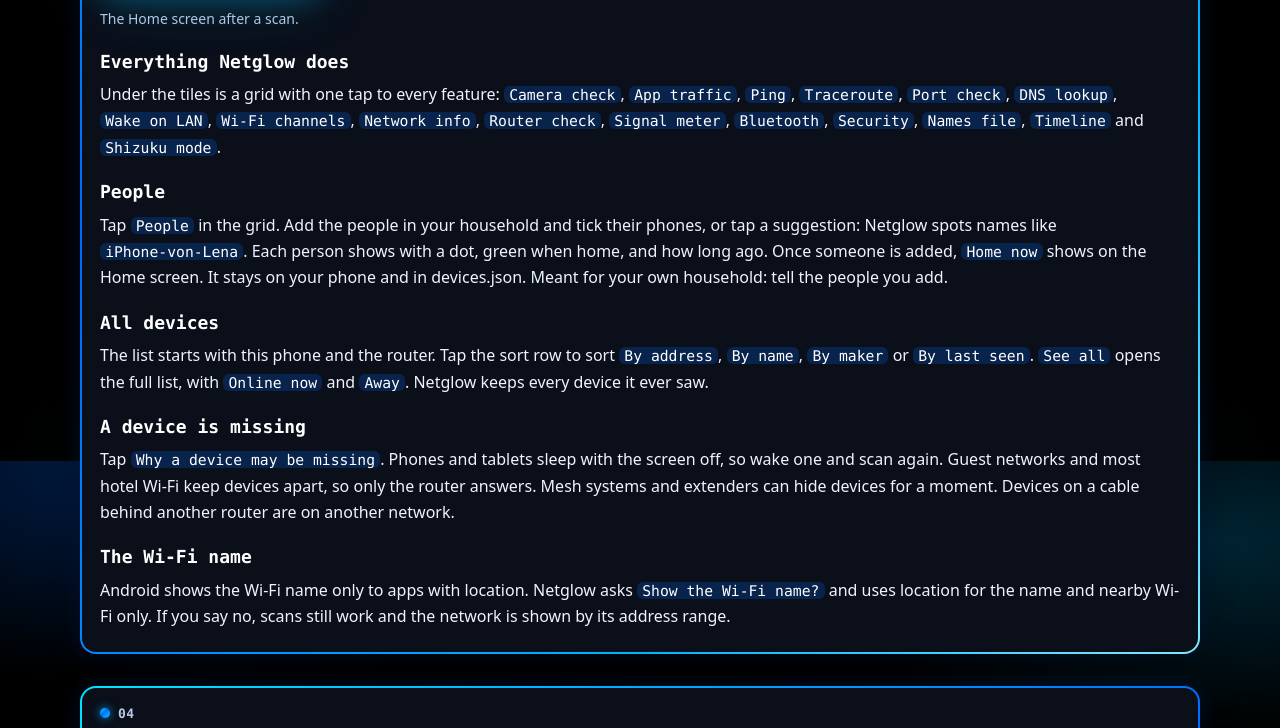
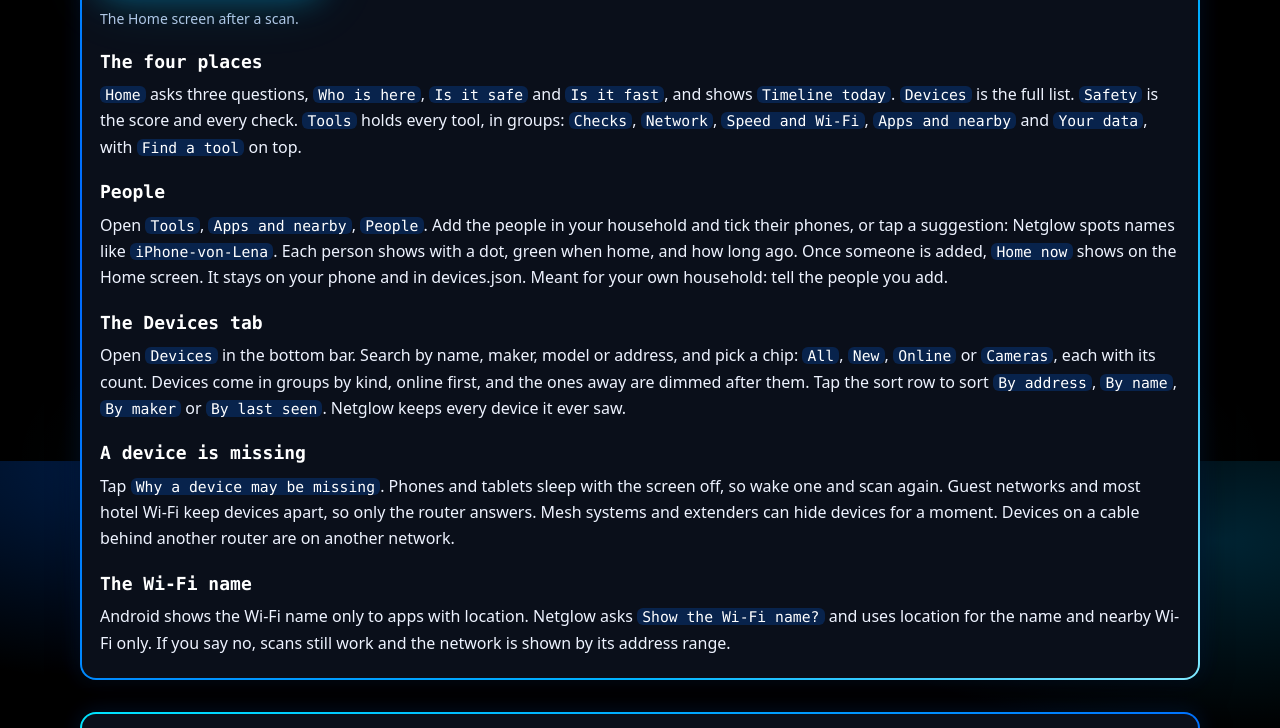
Before and after one commit to Zanoshky/netglow-app, a plain HTML site: page docs/guide.html in a window 1280 px wide. Shown: the part 2739-3467 px from the top of the page. Drawn offline with Linux system fonts and the light colour scheme.

Commit message:
Guide: current layout wording for Home, Devices, Safety and Tools; new Shizuku mode photo

```diff
--- a/docs/guide.html
+++ b/docs/guide.html
@@ -46,12 +46,12 @@
 <h3>Android 17: allow Nearby devices first</h3>
 <p>Android 17 blocks apps from every device on your Wi-Fi until you allow <code>Nearby devices</code>. Netglow cannot work without it: a scan finds only this phone and the safety checks cannot run. Home says so first, with <code>Netglow cannot reach your Wi-Fi yet</code> and <code>Allow Nearby devices</code>. It is not for the Wi-Fi name and not for your location.</p>
 <div class="pair"><figure><div class="phone"><img src="img/network.webp" width="540" height="1200" loading="lazy" alt="The Netglow Home screen after a scan, in the black look: the name of the Wi-Fi and 18 devices scanned just now, Scan and Settings keys, then the cards Who is here, Is it safe with a score of 87 of 100, Is it fast with 309 Mbps, and Timeline today, with the bottom bar Home, Devices, Safety and Tools."></div><figcaption>The Home screen after a scan.</figcaption></figure></div>
-<h3>Everything Netglow does</h3>
-<p>Under the tiles is a grid with one tap to every feature: <code>Camera check</code>, <code>App traffic</code>, <code>Ping</code>, <code>Traceroute</code>, <code>Port check</code>, <code>DNS lookup</code>, <code>Wake on LAN</code>, <code>Wi-Fi channels</code>, <code>Network info</code>, <code>Router check</code>, <code>Signal meter</code>, <code>Bluetooth</code>, <code>Security</code>, <code>Names file</code>, <code>Timeline</code> and <code>Shizuku mode</code>.</p>
+<h3>The four places</h3>
+<p><code>Home</code> asks three questions, <code>Who is here</code>, <code>Is it safe</code> and <code>Is it fast</code>, and shows <code>Timeline today</code>. <code>Devices</code> is the full list. <code>Safety</code> is the score and every check. <code>Tools</code> holds every tool, in groups: <code>Checks</code>, <code>Network</code>, <code>Speed and Wi-Fi</code>, <code>Apps and nearby</code> and <code>Your data</code>, with <code>Find a tool</code> on top.</p>
 <h3>People</h3>
-<p>Tap <code>People</code> in the grid. Add the people in your household and tick their phones, or tap a suggestion: Netglow spots names like <code>iPhone-von-Lena</code>. Each person shows with a dot, green when home, and how long ago. Once someone is added, <code>Home now</code> shows on the Home screen. It stays on your phone and in devices.json. Meant for your own household: tell the people you add.</p>
-<h3>All devices</h3>
-<p>The list starts with this phone and the router. Tap the sort row to sort <code>By address</code>, <code>By name</code>, <code>By maker</code> or <code>By last seen</code>. <code>See all</code> opens the full list, with <code>Online now</code> and <code>Away</code>. Netglow keeps every device it ever saw.</p>
+<p>Open <code>Tools</code>, <code>Apps and nearby</code>, <code>People</code>. Add the people in your household and tick their phones, or tap a suggestion: Netglow spots names like <code>iPhone-von-Lena</code>. Each person shows with a dot, green when home, and how long ago. Once someone is added, <code>Home now</code> shows on the Home screen. It stays on your phone and in devices.json. Meant for your own household: tell the people you add.</p>
+<h3>The Devices tab</h3>
+<p>Open <code>Devices</code> in the bottom bar. Search by name, maker, model or address, and pick a chip: <code>All</code>, <code>New</code>, <code>Online</code> or <code>Cameras</code>, each with its count. Devices come in groups by kind, online first, and the ones away are dimmed after them. Tap the sort row to sort <code>By address</code>, <code>By name</code>, <code>By maker</code> or <code>By last seen</code>. Netglow keeps every device it ever saw.</p>
 <h3>A device is missing</h3>
 <p>Tap <code>Why a device may be missing</code>. Phones and tablets sleep with the screen off, so wake one and scan again. Guest networks and most hotel Wi-Fi keep devices apart, so only the router answers. Mesh systems and extenders can hide devices for a moment. Devices on a cable behind another router are on another network.</p>
 <h3>The Wi-Fi name</h3>
@@ -102,7 +102,7 @@
 </section>
 <section class="tile" id="cameras" aria-labelledby="cameras-h"><div class="title" aria-hidden="true">06</div><h2 id="cameras-h">Camera check</h2>
 
-<p>Open <code>Cameras</code> in the bottom bar and tap <code>Check again</code>. The check is one check among others. It is good for a holiday rental or a hotel Wi-Fi, but it never promises to find every camera.</p>
+<p>Open <code>Tools</code>, <code>Checks</code>, <code>Camera check</code> and tap <code>Check again</code>. The check is one check among others. It is good for a holiday rental or a hotel Wi-Fi, but it never promises to find every camera.</p>
 <div class="pair"><figure><div class="phone"><img src="img/cameras.webp" width="540" height="1200" loading="lazy" alt="The Cameras page: 5 possible cameras, 6 of 12 checks flagged, and the list On this Wi-Fi with Front door camera and Tapo C200, each with the reason it was flagged."></div><figcaption>The camera check says why each device was flagged.</figcaption></figure></div>
 <h3>What it looks at</h3>
 <ul class="dots"><li>Devices that answer as a camera (ONVIF, HomeKit camera, UPnP camera).</li><li>Video ports: RTSP 554 and 8554, RTMP 1935, and the ports of Hikvision, Dahua, Xiongmai and Tuya.</li><li>Camera makers in what a device says about itself.</li><li>Nearby Wi-Fi made by a camera maker or named like a camera (IPC, HDcam, CAM). This needs location, and the page offers <code>Check nearby Wi-Fi too</code>.</li></ul>
@@ -116,7 +116,7 @@
 </section>
 <section class="tile" id="apps" aria-labelledby="apps-h"><div class="title" aria-hidden="true">07</div><h2 id="apps-h">Apps</h2>
 
-<p>Open <code>Tools</code>, then <code>Apps</code> to see what the apps on this phone are doing on the network. Netglow runs no VPN of its own. It works with Firewall, our free firewall app, because Android lets only one app run a firewall at a time.</p>
+<p>Open <code>Tools</code>, then <code>Apps</code> under <code>Apps and nearby</code>, to see what the apps on this phone are doing on the network. Netglow runs no VPN of its own. It works with Firewall, our free firewall app, because Android lets only one app run a firewall at a time.</p>
 <dl class="keys">
 <dt>Get Firewall on Play</dt><dd>Shown until Firewall is installed.</dd>
 <dt>Live from Firewall</dt><dd>Firewall is running. Blocks hold, and each app's connections show live.</dd>
@@ -137,7 +137,7 @@
 </section>
 <section class="tile" id="tools" aria-labelledby="tools-h"><div class="title" aria-hidden="true">08</div><h2 id="tools-h">Tools</h2>
 
-<p>Open <code>Tools</code>, or tap a tile in the grid on the Home screen. Each tool runs on this phone. Type a name or an address, or start one from a device's page.</p>
+<p>Open <code>Tools</code>. Each tool runs on this phone. Type a name or an address, or start one from a device's page.</p>
 <div class="pair"><figure><div class="phone"><img src="img/tools.webp" width="540" height="1200" loading="lazy" alt="The Tools tab: a Find a tool box and tiles under Checks: Camera check, Security audit, Open to the internet, No password check (Pro), Wi-Fi security, Spoof watch (Pro), DNS check, Certificate check, Known flaws (Pro) and Audit report (Pro)."></div><figcaption>The Tools tab. Pro tools carry a Pro tag; tiles that need Shizuku or root say so in a bar along the bottom of the tile.</figcaption></figure></div>
 <div class="pair"><figure><div class="phone"><img src="img/signal.webp" width="540" height="1200" loading="lazy" alt="The Signal meter: a gauge reading minus 50 dBm, excellent, on AndroidWifi at 2.4 GHz channel 6, with ticks for video calls, 4K streaming, gaming and browsing and a chart of the last 60 seconds."></div><figcaption>The Signal meter: walk around and watch where your Wi-Fi fades.</figcaption></figure></div>
 <dl class="keys">
@@ -160,7 +160,7 @@
 </section>
 <section class="tile" id="security" aria-labelledby="security-h"><div class="title" aria-hidden="true">09</div><h2 id="security-h">Security</h2>
 
-<p>Open <code>Tools</code>, <code>Security</code>, or the Security tile on the Home screen. Netglow checks your own network and gives a score out of 100, with a plain fix for each risk. Below 70 the score turns red. What it finds is kept in memory only, never in the names file.</p>
+<p>Open <code>Safety</code> in the bottom bar, or <code>Tools</code>, <code>Checks</code>. Netglow checks your own network and gives a score out of 100, with a plain fix for each risk. Below 70 the score turns red. What it finds is kept in memory only, never in the names file.</p>
 <div class="pair"><figure><div class="phone"><img src="img/safety.webp" width="540" height="1200" loading="lazy" alt="The Security audit page: a score of 87 of 100 called Fair, one thing to fix, and the finding Old Windows file sharing (NetBIOS) is open with how to fix it."></div><figcaption>The Security audit: a score and a plain fix for each risk.</figcaption></figure></div>
 <dl class="keys">
 <dt>Security audit</dt><dd>Risky open ports on every device, like Telnet or an open database, each with a fix.</dd>
@@ -177,7 +177,7 @@
 </section>
 <section class="tile" id="timeline" aria-labelledby="timeline-h"><div class="title" aria-hidden="true">10</div><h2 id="timeline-h">Timeline and history</h2>
 
-<p>Open the <code>Timeline</code> tile on the Home screen, or <code>Settings</code>, <code>Watch and history</code>, <code>Timeline</code>.</p>
+<p>Open <code>Timeline today</code> on Home, or <code>Tools</code>, <code>Your data</code>, <code>Timeline</code>, or <code>Settings</code>, <code>Watch and history</code>, <code>Timeline</code>.</p>
 <div class="pair"><figure><div class="phone"><img src="img/timeline.webp" width="540" height="1200" loading="lazy" alt="The Timeline page with Pro: a day picker, a card Today on Home Wi-Fi with 8 moments (1 new, 4 joined, 1 left, 1 warning), an hour by hour chart, a Watch in the background key and a filter row."></div><figcaption>Today, hour by hour.</figcaption></figure></div>
 <p>It shows who joined your Wi-Fi and who left. <code>Today, hour by hour</code> lights the hours each device was here, from midnight on the left to 11 at night on the right. A device that misses two scans in a row, 20 minutes apart at least, counts as left. A leave shows the last time the device answered.</p>
 <dl class="keys">
@@ -190,7 +190,7 @@
 <section class="tile" id="shizuku" aria-labelledby="shizuku-h"><div class="title" aria-hidden="true">11</div><h2 id="shizuku-h">Shizuku mode</h2>
 
 <p>Shizuku is a free app that gives other apps a few of the rights a computer cable has. Netglow uses it for what Android keeps from normal apps: the phone's neighbour tables, its tables of open ports and connections, and a per app block. All of it is part of Pro. Tiles that need it are marked <code>Shizuku required</code>. Open it from the <code>Shizuku mode</code> tile, or <code>Settings</code>, <code>Shizuku mode</code>.</p>
-<div class="pair"><figure><div class="phone"><img src="img/shizuku.webp" width="540" height="1200" loading="lazy" alt="The Shizuku mode page: what it adds (the maker of every device and block an app with no VPN, both Pro), a card saying Shizuku mode is on, a Scan now button and the list Blocked with Shizuku."></div><figcaption>The Shizuku mode page.</figcaption></figure></div>
+<div class="pair"><figure><div class="phone"><img src="img/shizuku.webp" width="540" height="1200" loading="lazy" alt="The Shizuku mode page in the black look: what it adds, as a list of the maker of every device, silent devices, IPv6 neighbours, block an app with no VPN, Open doors and What devices announce, each marked Pro."></div><figcaption>The Shizuku mode page.</figcaption></figure></div>
 <dl class="keys">
 <dt>The maker of every device</dt><dd>Pro. Netglow reads each device's hardware address, so makers show, the camera check knows more, and devices that ignore ping are found too.</dd>
 <dt>Silent devices</dt><dd>Pro. Devices that ignore ping and keep every port shut still answer at the hardware level, so they show up in the phone's neighbour table. They are marked <code>answers only at the hardware level</code> on the device page and counted on the Home screen.</dd>
```
Also changed, not shown: docs/cookbook.html (+2 -2 lines), docs/index.html (+1 -1 lines), docs/img/shizuku.webp.
